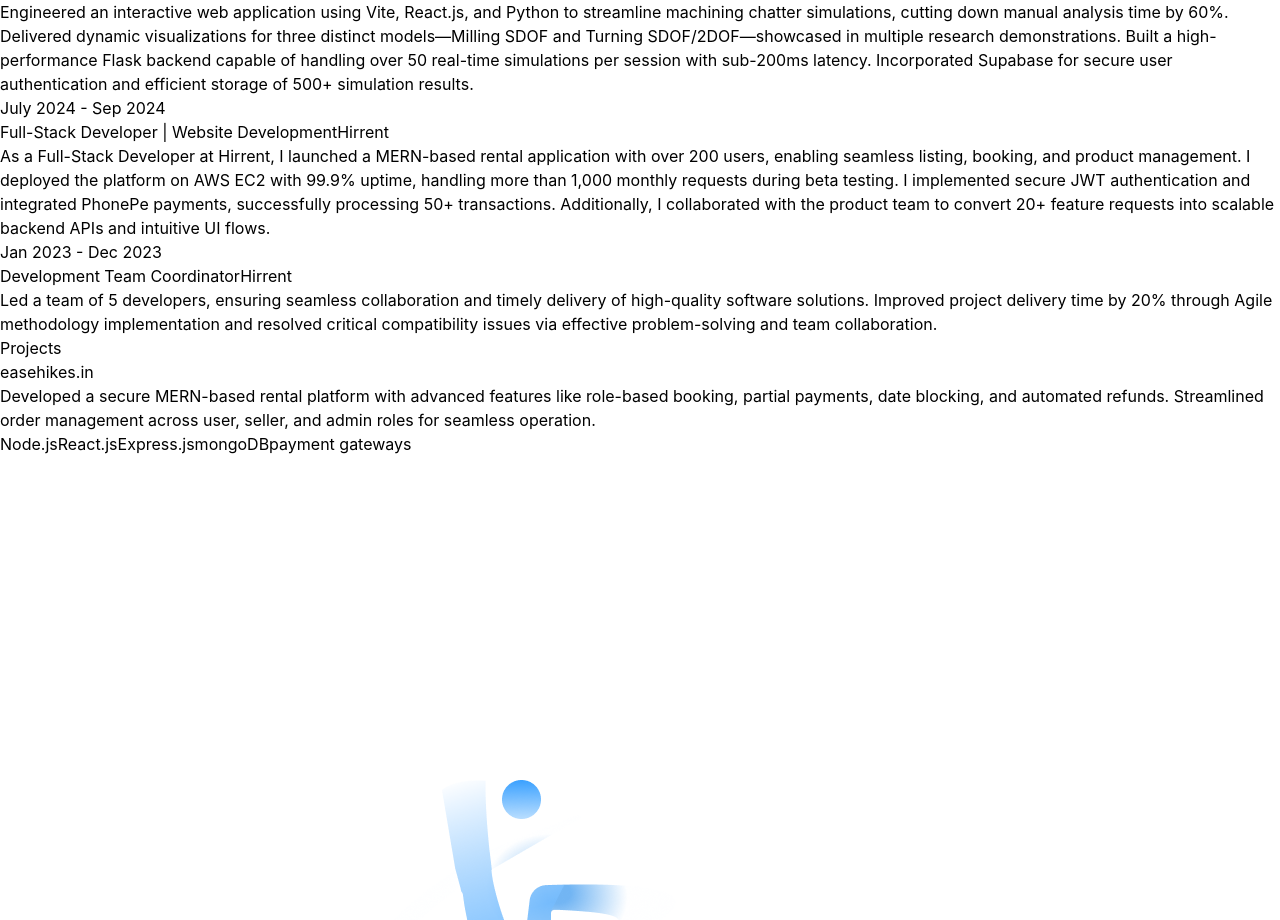
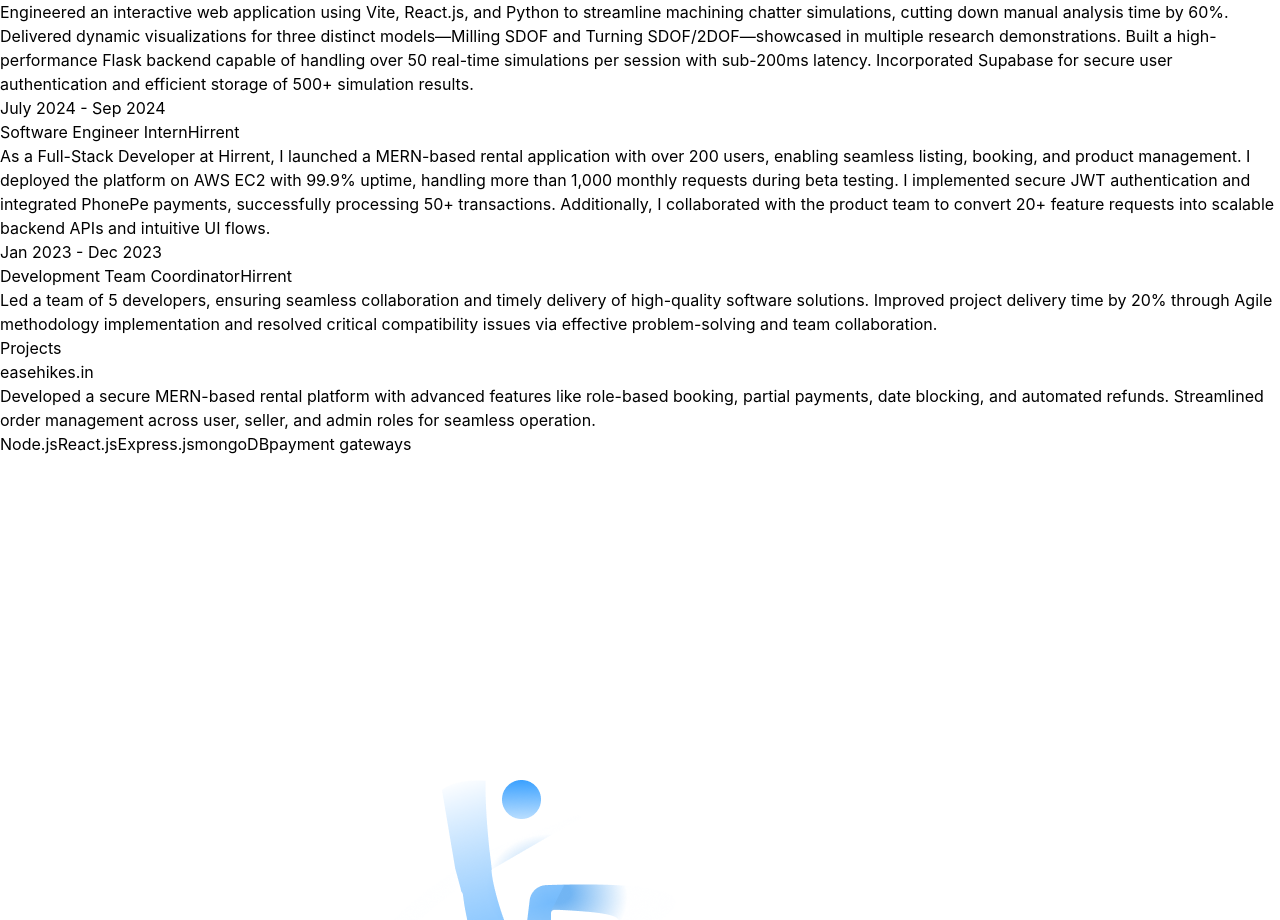
Before and after one commit to raj-meenaa/raj-meenaa.github.io, a React (Vite) app: page / in a window 1280 px wide. Shown: the part 2320-3240 px from the top of the page. Built offline with nearby package versions, Linux system fonts and the light colour scheme.

Commit message:
Experience Updated

```diff
--- a/src/constants/experience.js
+++ b/src/constants/experience.js
@@ -15,7 +15,7 @@
   },
   {
     year: "July 2024 - Sep 2024",
-    role: "Full-Stack Developer | Website Development",
+    role: "Software Engineer Intern",
     company: "Hirrent",
     description:`As a Full-Stack Developer at Hirrent, I launched a MERN-based rental application with over 200 users, enabling seamless listing, booking, and product management. I deployed the platform on AWS EC2 with 99.9% uptime, handling more than 1,000 monthly requests during beta testing. I implemented secure JWT authentication and integrated PhonePe payments, successfully processing 50+ transactions. Additionally, I collaborated with the product team to convert 20+ feature requests into scalable backend APIs and intuitive UI flows.`,
     // technologies: ["Node.js", "React.js", "Express.js", "mongoDB"],
```
